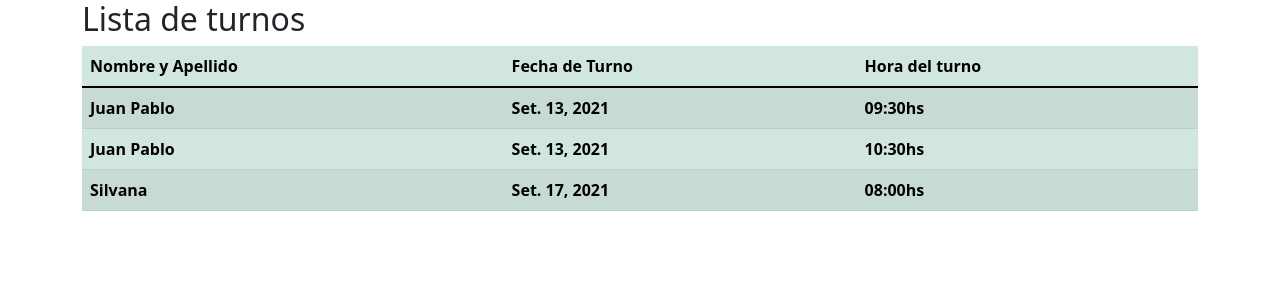
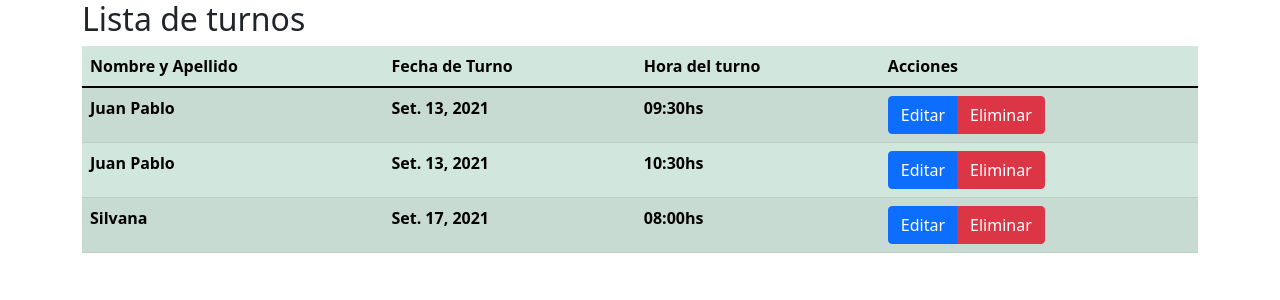
Before and after one commit to juangd90/turnos, a Django app: page /lista_turnos in a window 1280 px wide. Shown: the top 300 px of the page. Run offline with Django 3.2, Linux system fonts and the light colour scheme; data comes from the database, SQL or seed files in the repository; both versions use the stored data as it was after the commit; lists and menus that the app fills with data are empty.

Commit message:
Agregado CRUD

```diff
--- a/app/templates/app/lista_turnos.html
+++ b/app/templates/app/lista_turnos.html
@@ -1,3 +1,23 @@
+<!DOCTYPE html>
+<html lang="es">
+<head>
+    <meta charset="UTF-8">
+
+    <meta name="viewport" content="width=device-width, initial-scale=1.0">
+    <title>Lista de turnos</title>
+    <script>
+        function eliminar(){
+            var x = confirm("Eliminar Turno?");
+          if (x)
+            return true;
+          else
+            return false;
+
+        }
+    </script>
+</head>
+<body>
+
 {% extends "app/base.html" %}
 {% block body %}
 <h2>Lista de turnos</h2>
@@ -8,6 +28,7 @@
             <th>Nombre y Apellido</th>
             <th>Fecha de Turno</th>
             <th>Hora del turno</th>
+            <th>Acciones</th>
 
         </tr>
     </thead>
@@ -18,6 +39,21 @@
                 <th>{{p.nombre}}</th>
                 <th>{{p.dia.dia}}</th>
                 <th>{{p.hora}}hs</th>
+                <th>
+                    <form method="POST" action="lista_turnos/eliminar/{{p.id}}">
+                        {% csrf_token %}
+                        <div class="btn-group">
+
+                        <a href="{% url 'editar_turno' p.id %}" title="Editar" type="button" class="btn btn-primary">Editar </a>
+                        <hr>
+                        <button class="btn btn-danger" onclick="return eliminar();" type="submit">
+                            Eliminar
+                          </button>
+
+                        </button>
+                        </div>
+                        </form>
+                </th>
 
             </tr>
         {% endfor %}
@@ -25,3 +61,6 @@
 </table>
 
 {% endblock %}
+
+</body>
+</html>
--- a/app/urls.py
+++ b/app/urls.py
@@ -24,5 +24,7 @@ urlpatterns = [
     path('reserva',views.reserva,name="reserva"),
     path('busqueda',views.Busqueda,name="busqueda"),
     path('alta_dia',views.AltaDia.as_view(template_name="app/crea_dia.html"),name="alta_dia"),
-    path('lista_turnos',views.ListaTurnos.as_view(template_name="app/lista_turnos.html"),name="lista_turnos")
+    path('lista_turnos',views.ListaTurnos.as_view(template_name="app/lista_turnos.html"),name="lista_turnos"),
+    path('editar_turno/<int:pk>',views.EditarTurnos.as_view(),name="editar_turno"),
+    path('lista_turnos/eliminar/<int:pk>',views.EliminarTurno.as_view(),name="eliminar_turno")
 ]
--- a/app/views.py
+++ b/app/views.py
@@ -18,19 +18,18 @@ def Turnos(request):
         horas=dia.horario.all()
         nombre=request.POST.get('nombre')
         dni=request.POST.get('dni')
-
+        #trae fecha, nombre y dni para empezar el proceso de reserva de turno
         return render(request,"app/reservas.html",{
           'dia':dia,
           'horas':horas,
           'nombre':nombre,
           'dni':dni,
-
+         #pasa esa info a reservas para que se continue con el proceso
         })
     else:
         primer_dia=Dia.objects.order_by('dia').first()
         ultimo_dia=Dia.objects.order_by('dia').last()
-
-
+          #paso primer y ultimo dia para armar el calendario
 
         return render(request,"app/turnos.html",{
             'primer_dia':primer_dia,
@@ -39,7 +38,7 @@ def Turnos(request):
 
         })
 
-def reserva(request):
+def reserva(request): #aca traigo toda la info que completa y confirma el usuario para generar la reserva del turno
     if request.method=='POST':
         nombre=request.POST.get('nombre')
         dni=request.POST.get('dni')
@@ -49,10 +48,9 @@ def reserva(request):
         dia,created=Dia.objects.get_or_create(dia=fecha)
         turno=Turno(nombre=nombre,dni=dni,dia=dia,hora=hora)
         turno.save()
-        dia.BorraHorario(horas)
+        dia.BorraHorario(horas)#luego de generado el turno, borro el horario asociado a ese dia
+        return render(request,"app/index.html",{
 
-        return render(request,"app/index.html",{
-            'nombre':nombre
         })
     else:
         return render(request,"app/turnos.html")
@@ -80,3 +78,16 @@ class ListaTurnos(ListView):
     form=Turno
     fields="__all__"
     success_url=reverse_lazy('index')
+
+class EditarTurnos(UpdateView):
+    model=Turno
+    form=Turno
+    fields="__all__"
+    template_name="app/editar_turno.html"
+    success_url=reverse_lazy('lista_turnos')
+
+class EliminarTurno(DeleteView):
+    model=Turno
+    form=Turno
+    fields="__all__"
+    success_url=reverse_lazy('lista_turnos')
```
Also changed, not shown: app/templates/app/editar_turno.html (added, +17 -0 lines), db.sqlite3.
